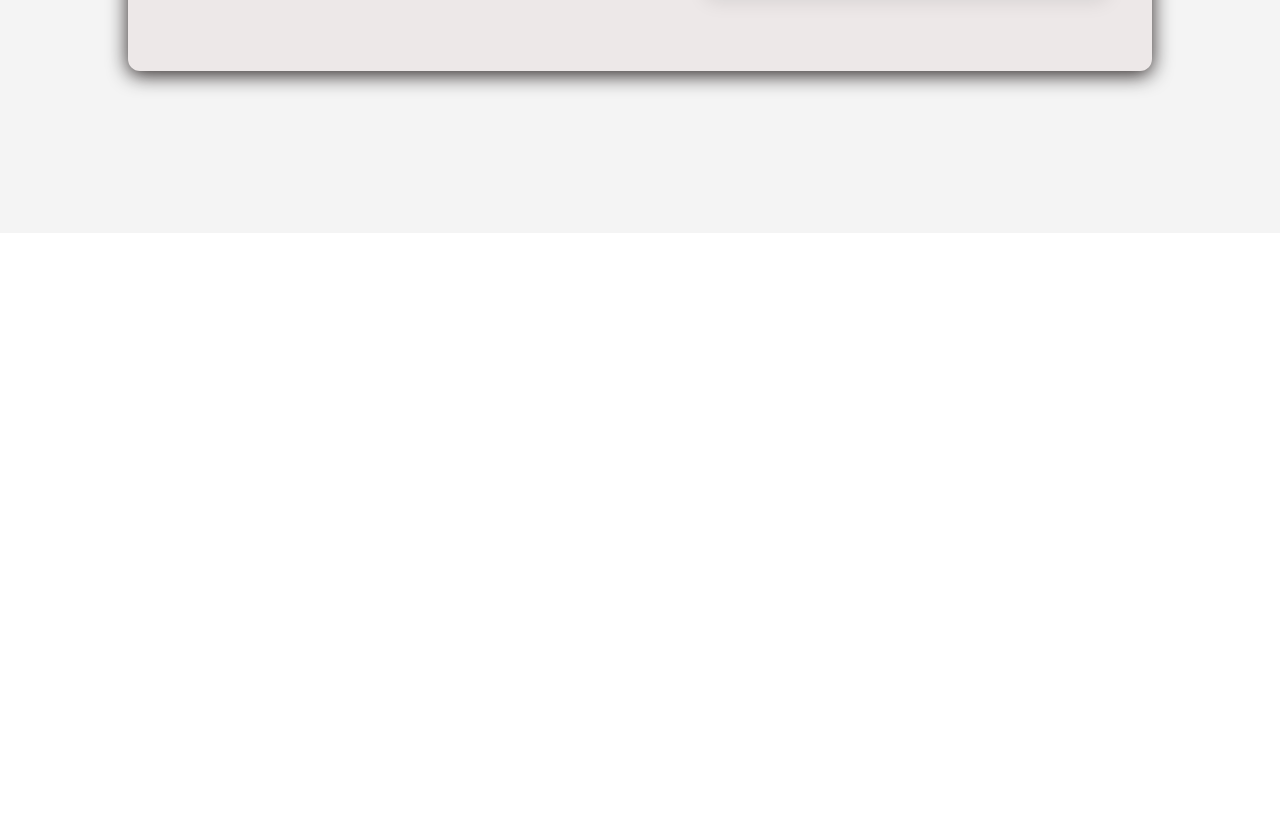
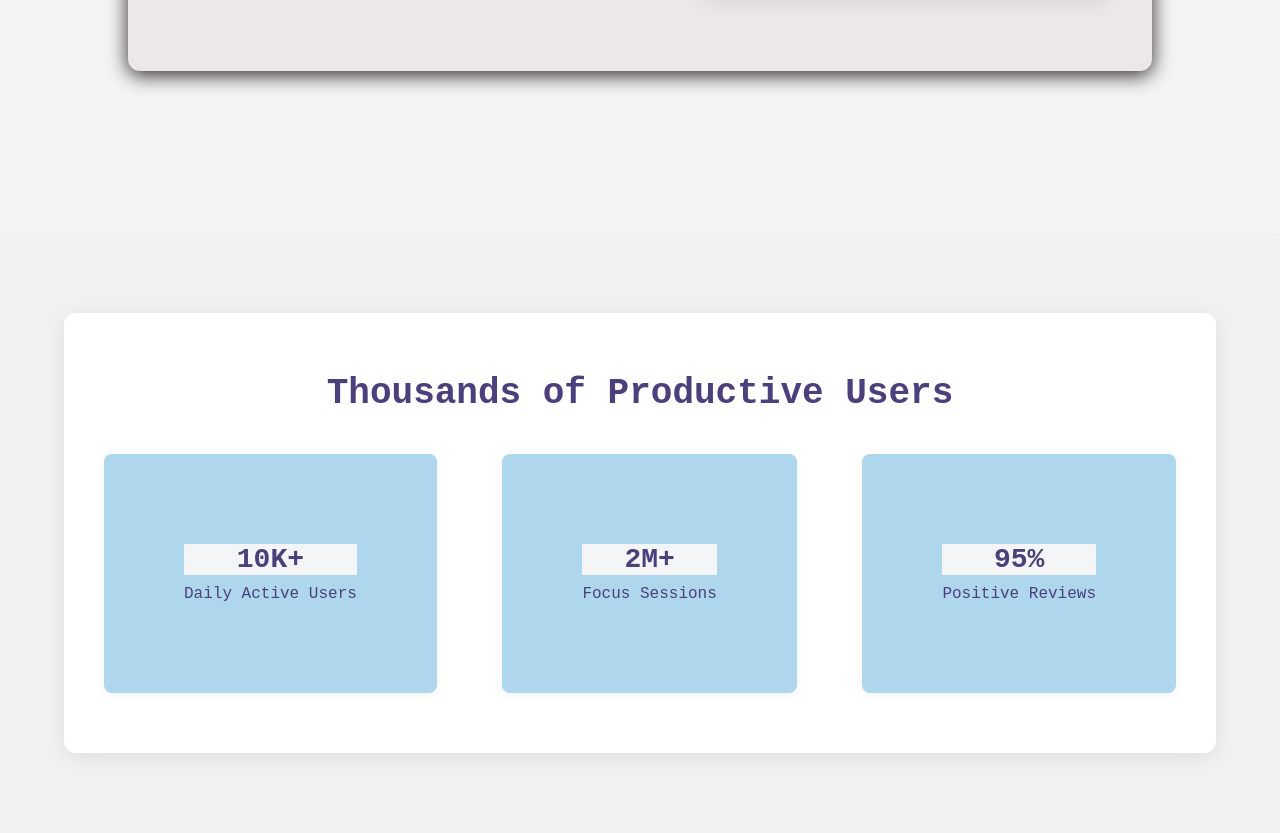
Before and after one commit to Bushra073/assignment, a plain HTML site: page index.html in a window 1280 px wide. Shown: the part 1290-2123 px from the top of the page. Before the commit the page ends 1523 px from the top, so only its background shows below. Drawn offline with Linux system fonts and the light colour scheme.

Commit message:
added users section

```diff
--- a/index.html
+++ b/index.html
@@ -34,6 +34,27 @@
         </div>
     </div>
 </section>
+<!-- Productive Users Section -->
+<section class="users-section">
+    <div class="users-container">
+    <h2 class="users-title">Thousands of Productive Users</h2>
+    <div class="users-data">
+        <div class="user-box">
+            <h3>10K+</h3>
+            <p>Daily Active Users</p>
+        </div>
+        <div class="user-box">
+            <h3>2M+</h3>
+            <p>Focus Sessions</p>
+        </div>
+        <div class="user-box">
+            <h3>95%</h3>
+            <p>Positive Reviews</p>
+        </div>
+    </div>
+</div>
+</section>
+
 
 </body>
 </html>
--- a/styles.css
+++ b/styles.css
@@ -1,3 +1,61 @@
+
+.users-section {
+    background-color: #f0f0f0e3;
+    padding: 80px 0;
+    display: flex;
+    justify-content: center;
+}
+
+.users-container {
+    background: white;
+    width: 90%;
+    max-width: 1200px;
+    padding: 60px 40px;
+    border-radius: 12px;
+    box-shadow: 0 4px 20px rgba(0, 0, 0, 0.08);
+    text-align: center;
+}
+
+
+.users-title {
+    font-size: 36px;
+    margin-bottom: 40px;
+    color:#4b407c;
+}
+
+
+.users-data {
+    display: flex;
+    justify-content: space-between;
+    gap: 30px;
+    flex-wrap: wrap;
+}
+
+.user-box {
+    background: #aed7ee;
+
+    padding: 90px 80px;
+    border-radius: 8px;
+    box-shadow: 0 2px 8px rgba(0,0,0,0.05);
+    transition: transform 0.3s ease;
+}
+
+.user-box h3 {
+    font-size: 28px;
+    color: #4b407c;
+    margin-bottom: 10px;
+    background-color: #f4f5f6;
+}
+
+.user-box p {
+    font-size: 16px;
+    color:#4b407c;
+}
+
+.user-box:hover {
+    transform: translateY(-5px);
+}
+
 
 
 
@@ -9,7 +67,7 @@
 
 body, html {
     height: 100%;
-    font-family: Arial, sans-serif;
+    font-family:monospace;
 }
 
 
@@ -67,20 +125,18 @@ body, html {
     border-radius: 5px;
     cursor: pointer;
 }
-/* Action Section Container */
+
 .action-section {
     display: flex;
     justify-content: center;
     align-items: center;
     padding: 60px 0;
     background-color: #f4f4f4;
-    height: 100vh; /* Full screen height */
-}
+    height: 100vh;
 
 
 .action-container {
     display: flex;
-
     justify-content: center;
     align-items: center;
     width: 80%;
```
